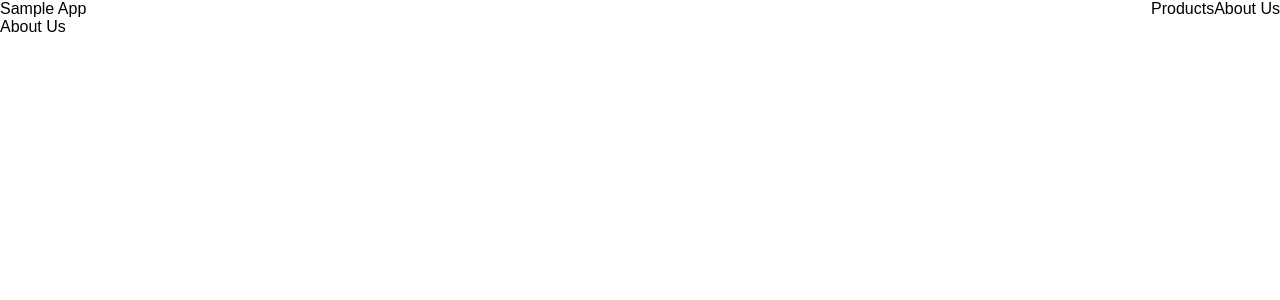
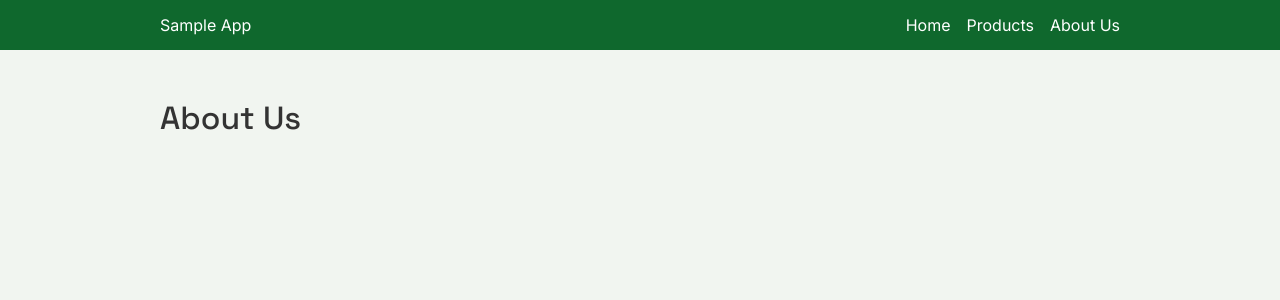
Before and after one commit to kdaisho/hello-svelte, a SvelteKit app: page /about in a window 1280 px wide. Shown: the top 300 px of the page. Built offline with nearby package versions, Linux system fonts and the light colour scheme.

Commit message:
Add style

```diff
--- a/src/app.html
+++ b/src/app.html
@@ -4,7 +4,17 @@
 		<meta charset="utf-8" />
 		<link rel="icon" href="%sveltekit.assets%/favicon.png" />
 		<meta name="viewport" content="width=device-width" />
-    <title>Hello</title>
+		<title>Hello</title>
+		<link rel="preconnect" href="https://fonts.googleapis.com" />
+		<link rel="preconnect" href="https://fonts.gstatic.com" crossorigin />
+		<link
+			href="https://fonts.googleapis.com/css2?family=Space+Grotesk:wght@500&display=swap"
+			rel="stylesheet"
+		/>
+		<link
+			href="https://fonts.googleapis.com/css2?family=Inter&family=Space+Grotesk:wght@500&display=swap"
+			rel="stylesheet"
+		/>
 		%sveltekit.head%
 	</head>
 	<body>
--- a/src/routes/(main)/+layout.svelte
+++ b/src/routes/(main)/+layout.svelte
@@ -4,31 +4,64 @@
 </script>
 
 <header>
-	<h1>Sample App</h1>
+	<div class="container">
+		<h2>
+			<a href="/">Sample App</a>
+		</h2>
 		<nav>
 			<ul>
+				<li>
+					<a href="/" data-sveltekit-prefetch>Home</a>
+				</li>
 				<li>
 					<a href="/products" data-sveltekit-prefetch>Products</a>
 				</li>
 				<li>
-				<a href="/about">About Us</a>
+					<a href="/about" data-sveltekit-prefetch>About Us</a>
 				</li>
 			</ul>
 		</nav>
+	</div>
 </header>
 
-<main>
+<main class="container is-body">
 	<slot />
 </main>
 
 <style lang="scss">
 	header {
+		align-items: center;
+		background: var(--primary-color);
+		display: flex;
+		height: 50px;
+
+		.container {
 			display: flex;
 			flex-flow: row nowrap;
 			justify-content: space-between;
+		}
+
+		a {
+			color: #fff;
+		}
 
 		ul {
 			display: flex;
+			gap: 1rem;
+
+			li:hover {
+				text-decoration: underline;
+			}
+		}
+	}
+
+	.container {
+		margin: 0 auto;
+		max-width: 960px;
+		width: 100%;
+
+		&.is-body {
+			padding-top: 3rem;
 		}
 	}
 </style>
--- a/src/routes/(main)/+page.svelte
+++ b/src/routes/(main)/+page.svelte
@@ -3,4 +3,4 @@
 	$: hello = data.hello;
 </script>
 
-<h2>{hello.message}</h2>
+<h1 class="title">{hello.message}</h1>
--- a/src/routes/(main)/about/+page.svelte
+++ b/src/routes/(main)/about/+page.svelte
@@ -1,3 +1 @@
-<header>
-	<h1>About Us</h1>
-</header>
+<h1 class="title">About Us</h1>
--- a/src/styles/global.scss
+++ b/src/styles/global.scss
@@ -1,7 +1,60 @@
+:root {
+	--primary-color: #0f682d;
+	--secondary-color: #f1f5f0;
+
+	--color: #333;
+	--font-size-xlarge: 2rem;
+	--font-size-large: 1.25rem;
+	--font-primary: 'Space Grotesk', sans-serif;
+	--font-secondary: 'Inter', sans-serif;
+
+	--box-shadow: rgba(100, 100, 111, 0.2) 0px 7px 29px 0px;
+	--box-shadow-small: rgba(100, 100, 111, 0.4) 0 2px 6px 0;
+
+	--border-radius: 5px;
+}
+
 body {
+	background: var(--secondary-color);
+
 	* {
-		font-family: sans-serif;
+		color: var(--color);
+		font-family: var(--font-secondary);
 		margin: 0;
 		padding: 0;
 	}
+
+	.title {
+		font-family: var(--font-primary);
+		font-size: var(--font-size-xlarge);
+	}
+
+	button {
+		&:hover {
+			cursor: pointer;
+		}
+		&.btn-primary {
+			background: var(--primary-color);
+			border: 1px solid var(--primary-color);
+			border-radius: var(--border-radius);
+			box-shadow: var(--box-shadow-small);
+			width: 80px;
+
+			a {
+				display: block;
+				padding: 0.35rem 0;
+				color: #fff;
+			}
+		}
+	}
+
+	.card {
+		background: #fff;
+		border-radius: var(--border-radius);
+		box-shadow: var(--box-shadow);
+		display: flex;
+		flex-flow: column nowrap;
+		gap: 0.75rem 0;
+		padding: 1.25rem 1.75rem;
+	}
 }
--- a/src/styles/reset.scss
+++ b/src/styles/reset.scss
@@ -59,3 +59,10 @@ a {
 	color: inherit;
 	text-decoration: none;
 }
+
+button {
+	background: transparent;
+	border: none;
+	margin: 0;
+	padding: 0;
+}
```
Also changed, not shown: src/routes/(main)/products/+page.svelte (+25 -7 lines), src/routes/(main)/products/[id]/+page.svelte (+13 -4 lines). Lines whose indentation alone changed are shown as unchanged.
